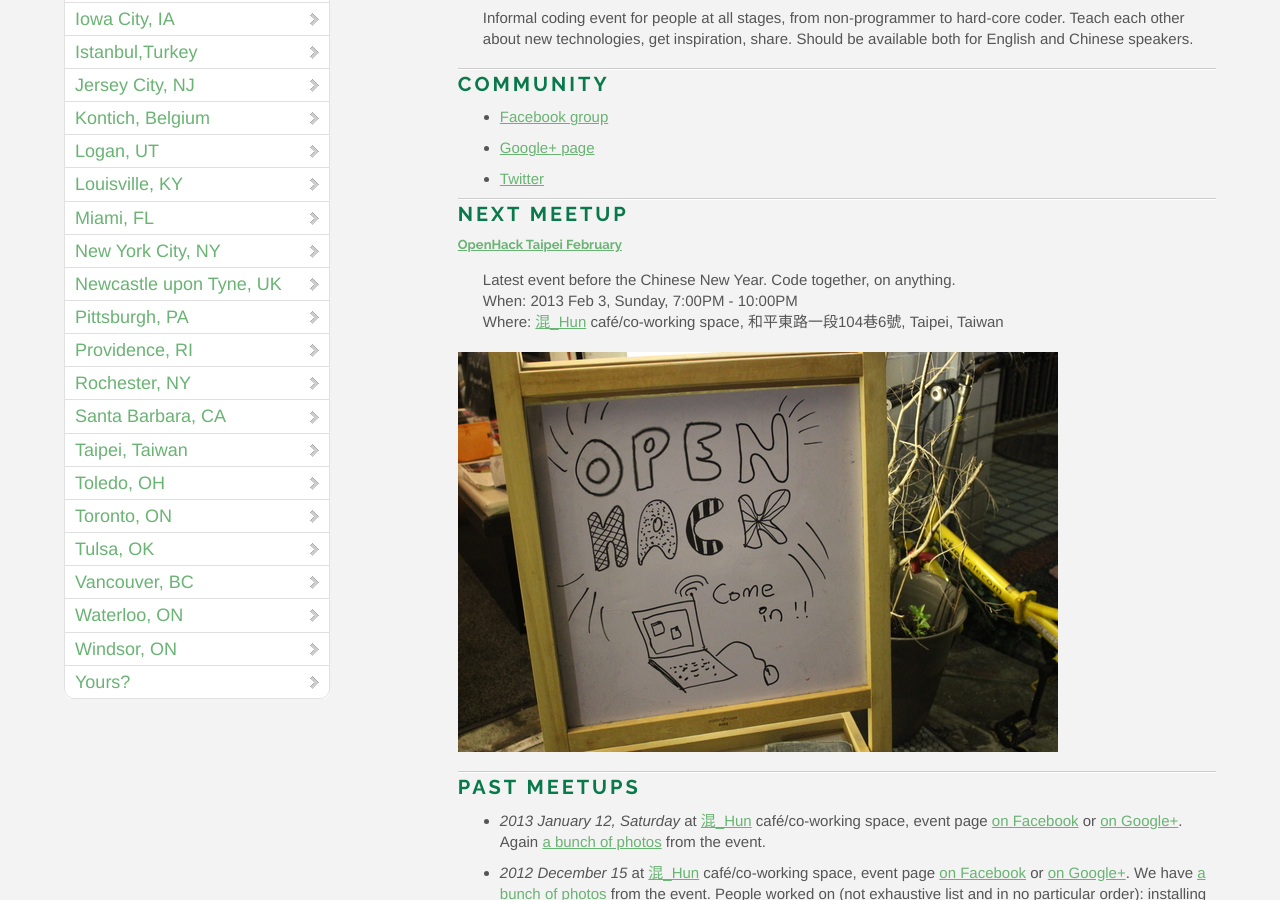
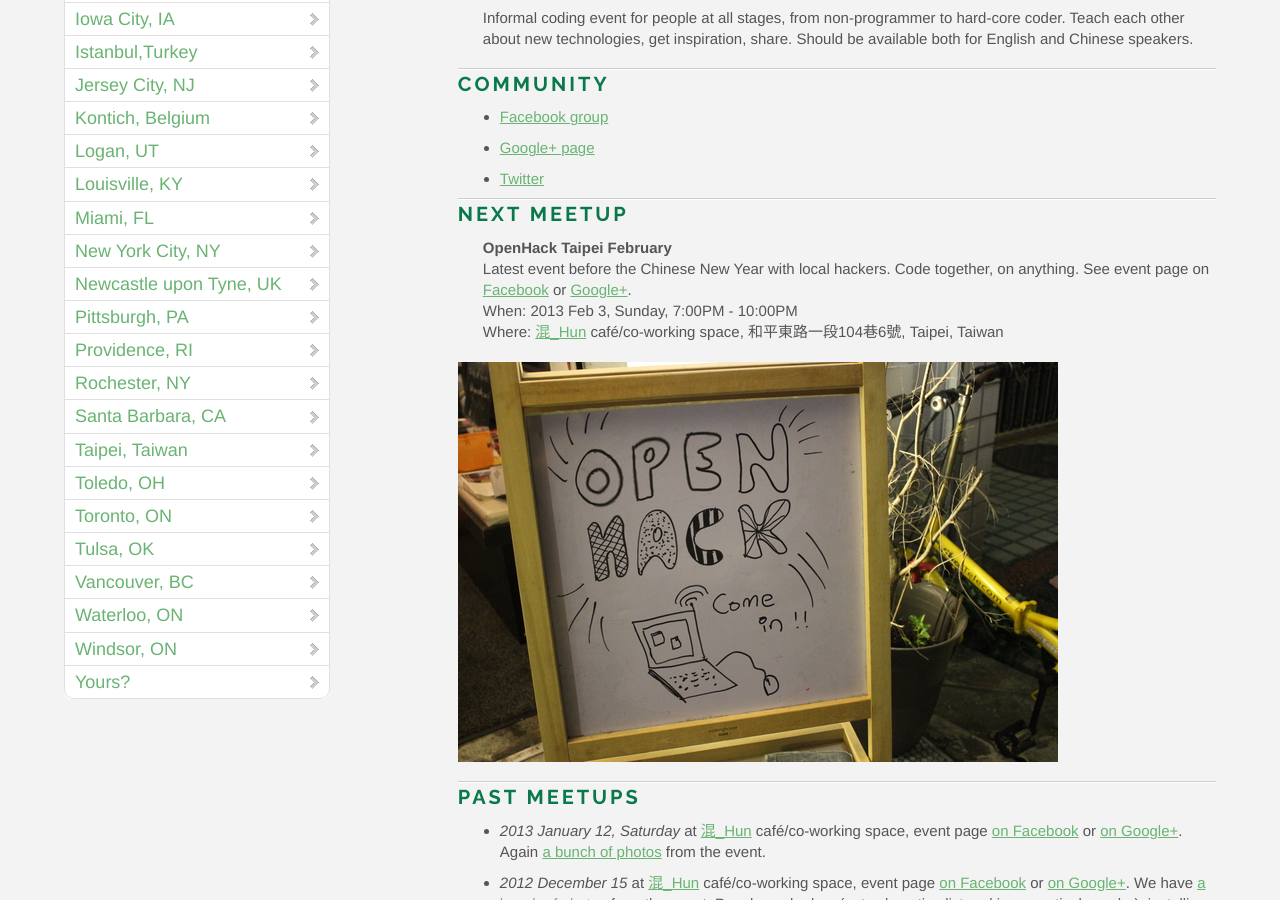
Before and after one commit to OpenHack/openhack.github.com, a Jekyll site: the page built from taipei/index.markdown, in a window 1280 px wide and 900 px high, scrolled down 711 px. Built offline with Jekyll 4.4.1, drawn with Linux system fonts in a browser that asks for light colours; nearby versions of some CDN libraries; Markdown is read by kramdown in place of the engine named in the settings; comment, search, counter and statistics services are not loaded.

Commit message:
Taipei: update markup for event to fit Google guidelines better
Event URL link cannot go outside of domain, otherwise it won't show
up in search results.

```diff
--- a/taipei/index.markdown
+++ b/taipei/index.markdown
@@ -24,8 +24,8 @@ for English and Chinese speakers.
 ### Next meetup
 
 <div class="vevent">
-  <h4><a href="https://www.facebook.com/events/405904459495612/" class="url summary">OpenHack Taipei February</a></h4><br>
- <p><span class="description">Latest event before the Chinese New Year. Code together, on anything.</span><br>
+ <p><strong class="summary">OpenHack Taipei February</strong><br>
+ <span class="description">Latest event before the Chinese New Year with local hackers. Code together, on anything. See event page on <a href="https://www.facebook.com/events/405904459495612/">Facebook</a> or <a href="https://plus.google.com/b/115727541741204190730/events/cv5pghpcpnl6ed1h4a2bprapagg">Google+</a>.</span><br>
  When:
    <span class="dtstart">
       2013 Feb 3, Sunday, 7:00PM<span class="value-title" title="2013-02-03T19:00+08:00"></span>
```
